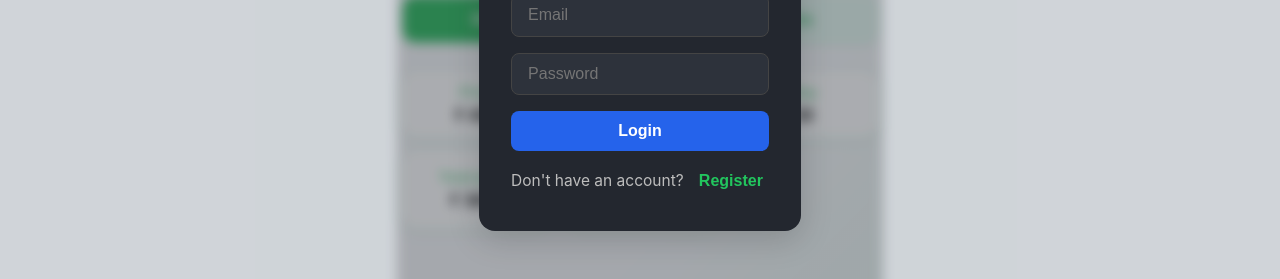
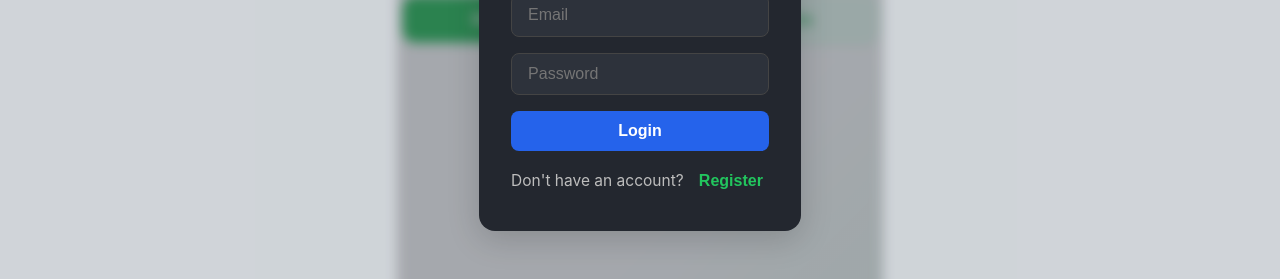
Before and after one commit to dukeheather/investmentsite, a React (Create React App) app in the folder investment-website/: page / in a window 1280 px wide. Shown: the part 344-623 px from the top of the page. Built offline with nearby package versions, Linux system fonts and the light colour scheme; grey boxes are pictures that could not be loaded; the HTML template or start-up script is replaced by a standard one.

Commit message:
homepage fix

```diff
--- a/investment-website/src/HomePage.js
+++ b/investment-website/src/HomePage.js
@@ -40,27 +40,6 @@ export default function HomePage() {
         <button className={tab === 'day' ? 'toggle-btn active' : 'toggle-btn'} onClick={() => setTab('day')}>Day income</button>
         <button className={tab === 'vip' ? 'toggle-btn active' : 'toggle-btn'} onClick={() => setTab('vip')}>VIP Products</button>
       </div>
-      <div className="homepage-cards modern-cards">
-        <div className="info-card modern-info-card">
-          <div className="info-label">Price</div>
-          <div className="info-value">₹ 450</div>
-        </div>
-        <div className="info-card modern-info-card">
-          <div className="info-label">Daily profit</div>
-          <div className="info-value">₹ 120</div>
-        </div>
-        <div className="info-card modern-info-card">
-          <div className="info-label">Day</div>
-          <div className="info-value">30</div>
-        </div>
-        <div className="info-card modern-info-card">
-          <div className="info-label">Total profit</div>
-          <div className="info-value">₹ 3600</div>
-        </div>
-        <div className="info-card image-card modern-info-card">
-          <img src="https://images.unsplash.com/photo-1514361892635-cebb9b6c7ca5?auto=format&fit=crop&w=200&q=80" alt="Product" />
-        </div>
-      </div>
     </div>
   );
 }
```
